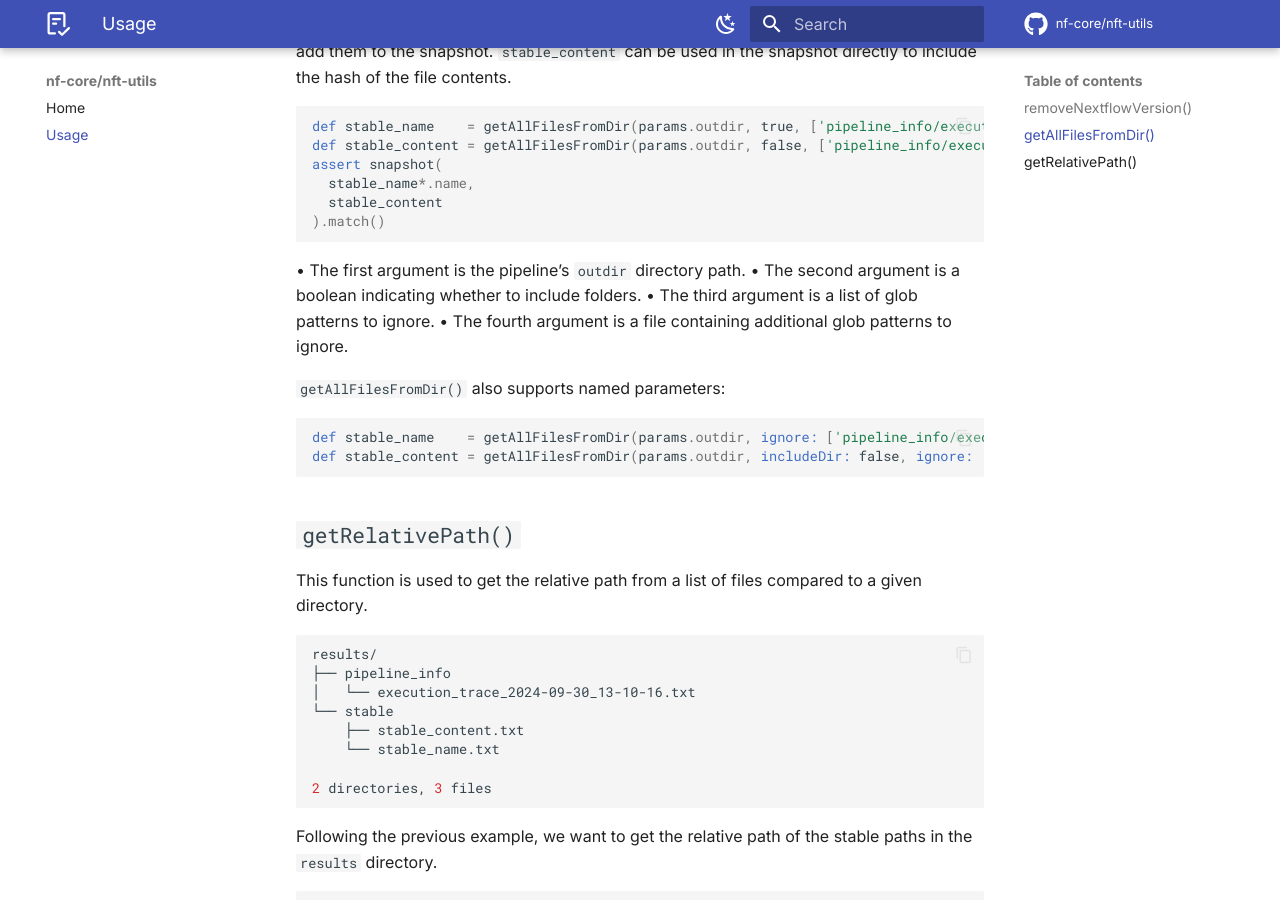
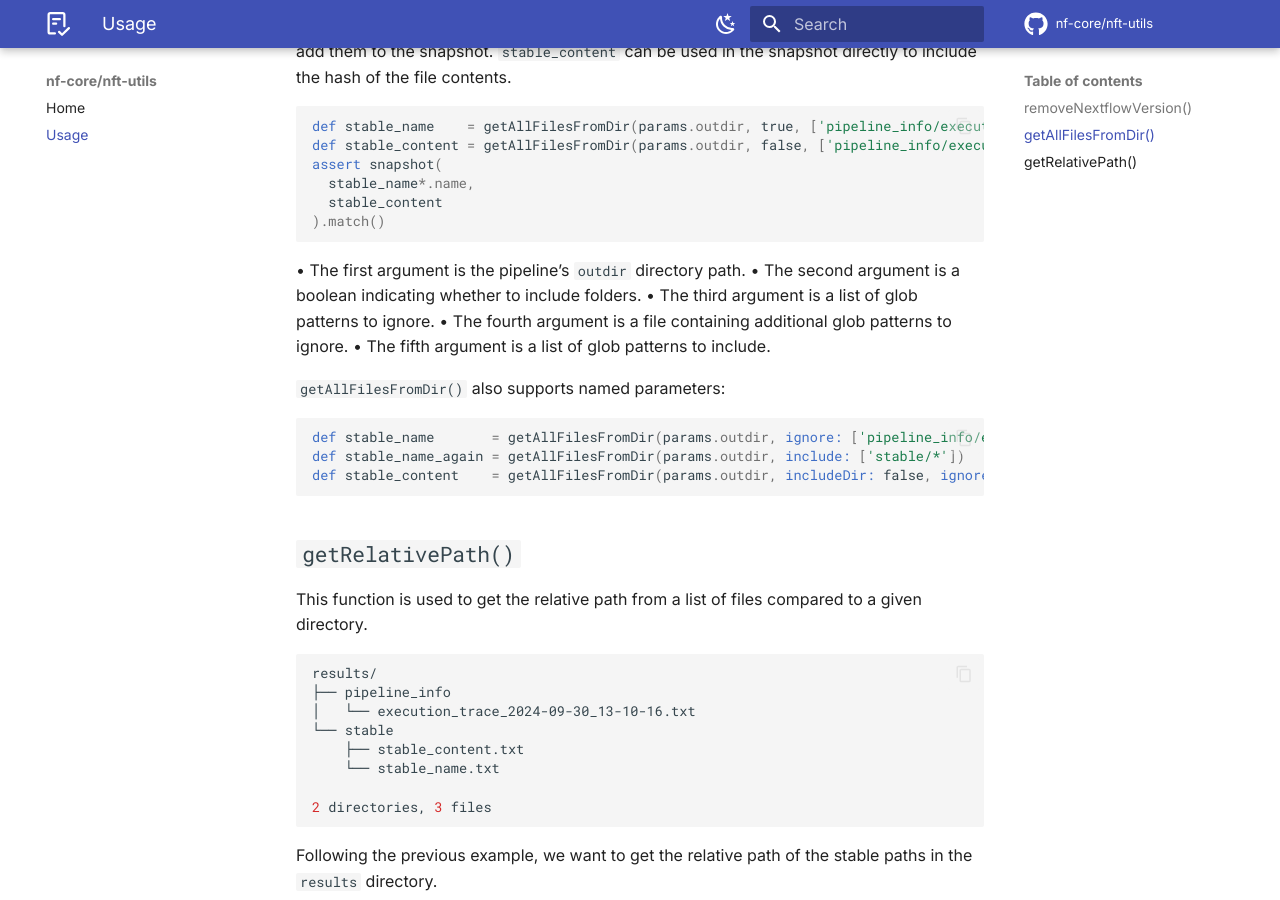
Before and after one commit to nf-core/nft-utils, an MkDocs documentation site: the page built from docs/usage.md, in a window 1280 px wide and 900 px high, scrolled down 1632 px. Built offline with MkDocs 1.6.1 and Material for MkDocs 9.7.7, drawn with Linux system fonts in a browser that asks for light colours; comment, search, counter and statistics services are not loaded; the version menu is left out; some of the changed text lies outside the part shown.

Commit message:
update docs

````diff
--- a/docs/usage.md
+++ b/docs/usage.md
@@ -61,8 +61,8 @@ By using `stable_name*.name`, we extract the name of every file in `stable_name`
 `stable_content` can be used in the snapshot directly to include the hash of the file contents.
 
 ```groovy
-def stable_name    = getAllFilesFromDir(params.outdir, true, ['pipeline_info/execution_*.{html,txt}'], null )
-def stable_content = getAllFilesFromDir(params.outdir, false, ['pipeline_info/execution_*.{html,txt}'], 'tests/getAllFilesFromDir/.nftignore' )
+def stable_name    = getAllFilesFromDir(params.outdir, true, ['pipeline_info/execution_*.{html,txt}'], null, ['*', '**/*'])
+def stable_content = getAllFilesFromDir(params.outdir, false, ['pipeline_info/execution_*.{html,txt}'], 'tests/getAllFilesFromDir/.nftignore', ['*', '**/*'])
 assert snapshot(
   stable_name*.name,
   stable_content
@@ -73,12 +73,14 @@ assert snapshot(
 • The second argument is a boolean indicating whether to include folders.
 • The third argument is a list of glob patterns to ignore.
 • The fourth argument is a file containing additional glob patterns to ignore.
+• The fifth argument is a list of glob patterns to include.
 
 `getAllFilesFromDir()` also supports named parameters:
 
 ```groovy
-def stable_name    = getAllFilesFromDir(params.outdir, ignore: ['pipeline_info/execution_*.{html,txt}'])
-def stable_content = getAllFilesFromDir(params.outdir, includeDir: false, ignore: ['pipeline_info/execution_*.{html,txt}'], ignoreFile: 'tests/getAllFilesFromDir/.nftignore')
+def stable_name       = getAllFilesFromDir(params.outdir, ignore: ['pipeline_info/execution_*.{html,txt}'])
+def stable_name_again = getAllFilesFromDir(params.outdir, include: ['stable/*'])
+def stable_content    = getAllFilesFromDir(params.outdir, includeDir: false, ignore: ['pipeline_info/execution_*.{html,txt}'], ignoreFile: 'tests/getAllFilesFromDir/.nftignore')
 ```
 
 ## `getRelativePath()`
@@ -150,6 +152,6 @@ Without using `getRelativePath()` and by using `*.name` to capture the file name
 `getAllFilesFromDir()` named parameters `relative` can also be used to combine the two functions:
 
 ```groovy
-def stable_name = getAllFilesFromDir(params.outdir, relative: true, ignore: ['pipeline_info/execution_*.{html,txt}'] )
-def stable_file = getAllFilesFromDir(params.outdir, relative: true, includeDir: false, ignore: ['pipeline_info/execution_*.{html,txt}'] )
+def stable_name       = getAllFilesFromDir(params.outdir, relative: true, ignore: ['pipeline_info/execution_*.{html,txt}'] )
+def stable_name_again = getAllFilesFromDir(params.outdir, relative: true, include: ['stable/*'] )
 ```
````
